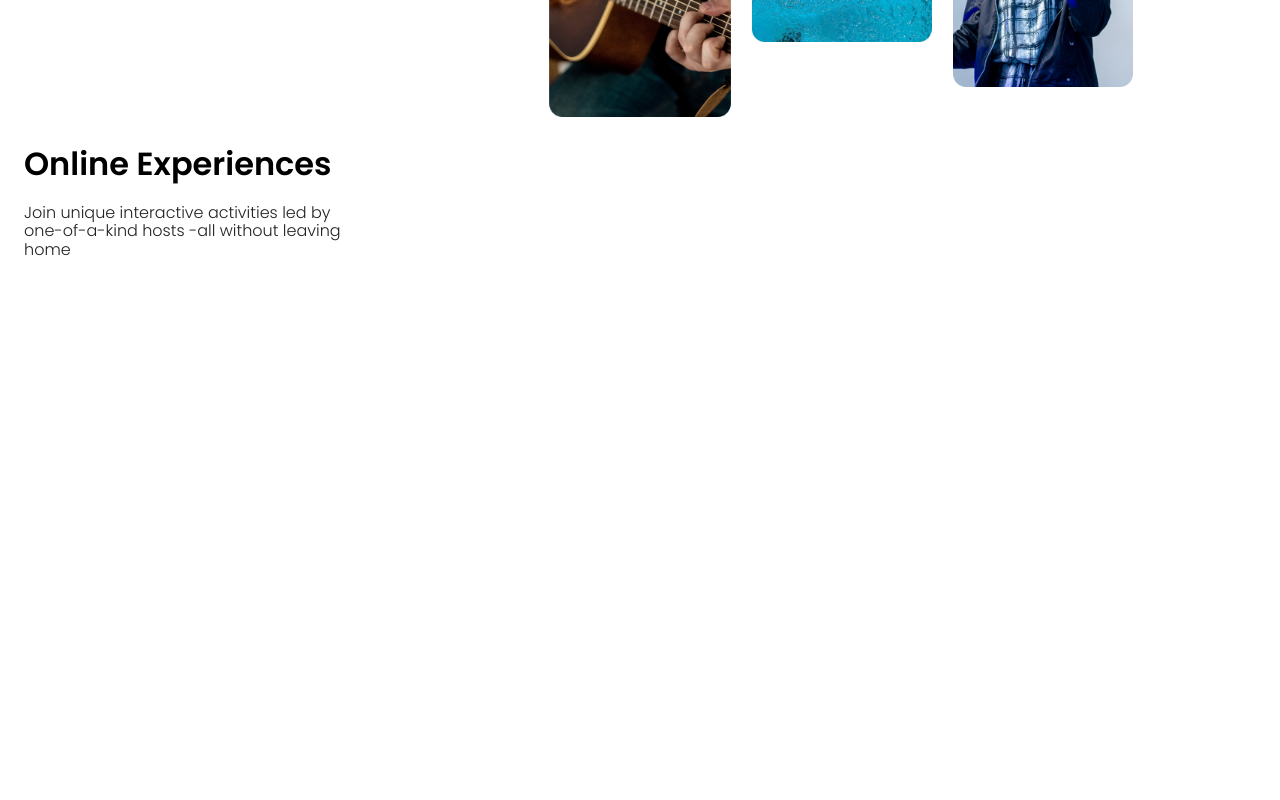
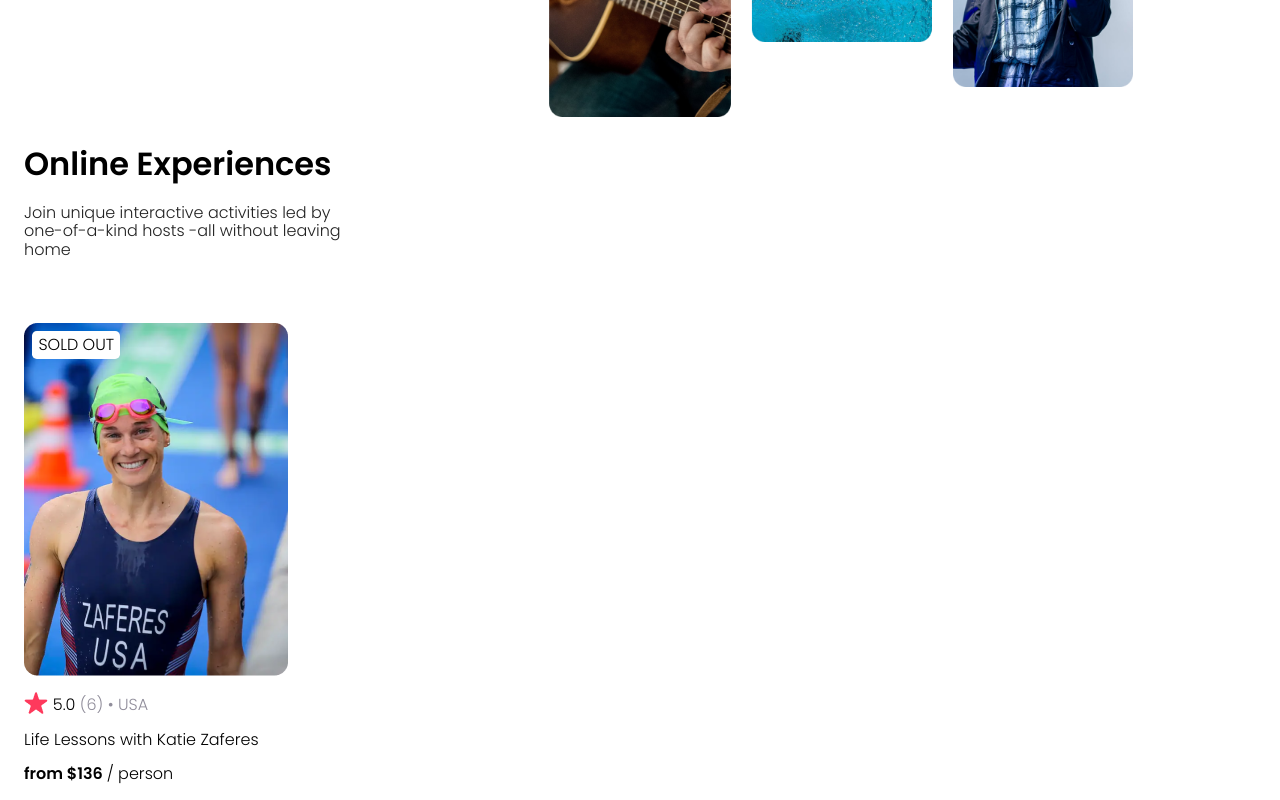
Before and after one commit to timokonkwo/airbnb-experiences-clone, a React (Vite) app: page / in a window 1280 px wide. Shown: the part 535-1335 px from the top of the page. Before the commit the page ends 810 px from the top, so only its background shows below. Built offline with nearby package versions, Linux system fonts and the light colour scheme.

Commit message:
added img card

```diff
--- a/index.jsx
+++ b/index.jsx
@@ -1,7 +1,5 @@
 import ReactDOM from "react-dom/client";
 import App from "./src/components/App"
 
-console.log(App)
-
 const root = ReactDOM.createRoot(document.getElementById("root"));
 root.render(<App/>);
--- a/src/assets/style.css
+++ b/src/assets/style.css
@@ -34,4 +34,34 @@ nav {
 .description {
     color: #222222;
     width: 330px;
+    margin-bottom: 4rem;
 }
+
+.card__img-container {
+    position: relative;
+}
+
+.status {
+    position: absolute;
+    top: .5rem;
+    left: .5rem;
+    background-color: #fff;
+    font-weight: 500;
+    padding: .3rem .4rem;
+    border-radius: .3rem;
+}
+
+.star__holder {
+    display: flex;
+    align-items: center;
+    column-gap: .3rem;
+    /* align-content: center; */
+}
+
+.bold {
+    font-weight: bold;
+}
+
+.grey {
+    color: #918E9B;
+}
--- a/src/components/App.jsx
+++ b/src/components/App.jsx
@@ -1,5 +1,6 @@
 import Navbar from "./Navbar"
 import Home from "./Home"
+import Card from "./Card"
 
 /*
 Challenge: Build the Navbar component.
@@ -11,6 +12,7 @@ export default function App() {
         <div>
             <Navbar/>
             <Home />
+            <Card />
         </div>
     )
 }
--- /dev/null
+++ b/src/components/Card.jsx
@@ -0,0 +1,26 @@
+import katie from "../assets/images/katie.png";
+import star from "../assets/images/star.png";
+
+export default function Card() {
+	return (
+		<div className="card__container container">
+			<div className="card__img-container">
+				<img src={katie} alt="" className="card-img" />
+
+				<div className="status">SOLD OUT</div>
+			</div>
+			<div className="card__content">
+				<div className="star__holder">
+					<div>
+						<img src={star} alt="" />
+					</div>
+					<p>5.0 <span className="grey">(6) • USA</span></p>
+				</div>
+				Life Lessons with Katie Zaferes
+				<p>
+					<span className="bold">from $136 </span>/ person
+				</p>
+			</div>
+		</div>
+	);
+}
```
Also changed, not shown: src/assets/images/katie.png (added), src/assets/images/star.png (added).
